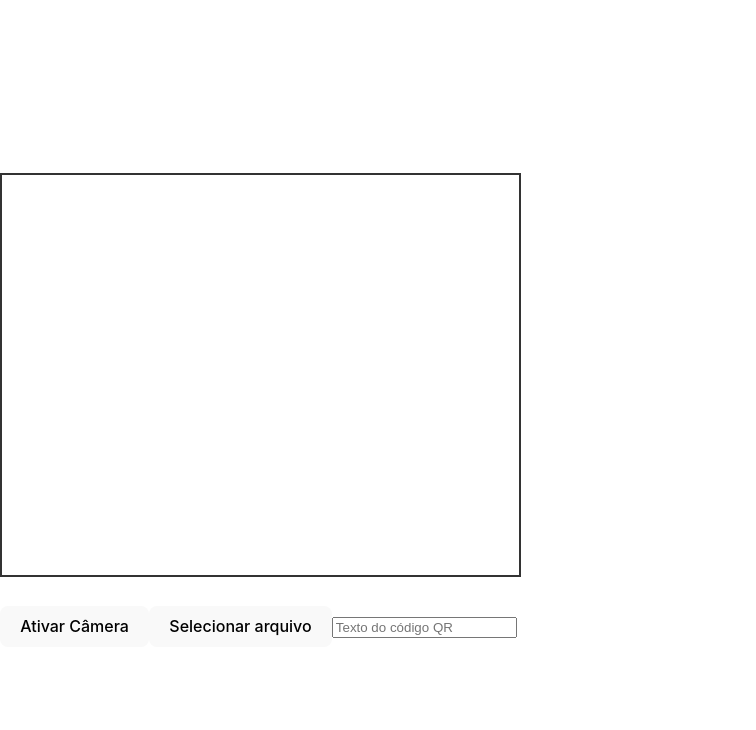
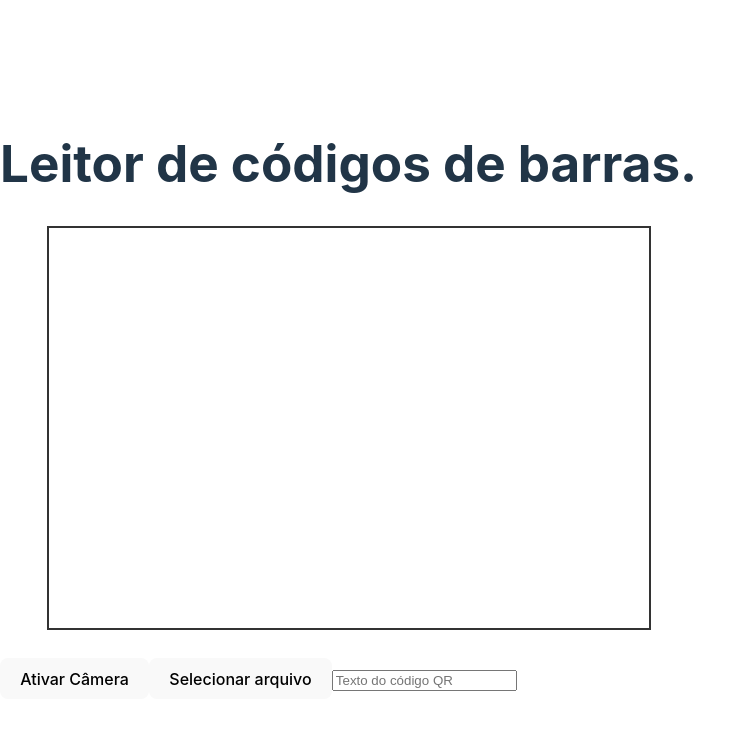
Before and after one commit to Tiagopalmeira/readQrcode, a React (Vite) app: page / in a window 1280 px wide. Shown: the top 730 px of the page, without its empty margins (0-756 px from the left). Built offline with nearby package versions, Linux system fonts and the light colour scheme.

Commit message:
Update App.jsx

```diff
--- a/src/App.jsx
+++ b/src/App.jsx
@@ -59,6 +59,7 @@ function QRScanner() {
 
   return (
     <div>
+      <h1> Leitor de códigos de barras. </h1>
       <div id="reader" style={{ width: "100%", maxWidth: "600px", height: "400px", border: "2px solid #333", margin: "20px auto" }}></div>
 
       <input type="file" accept="image/*" onChange={handleFileInputChange} style={{ display: "none" }} />
```
